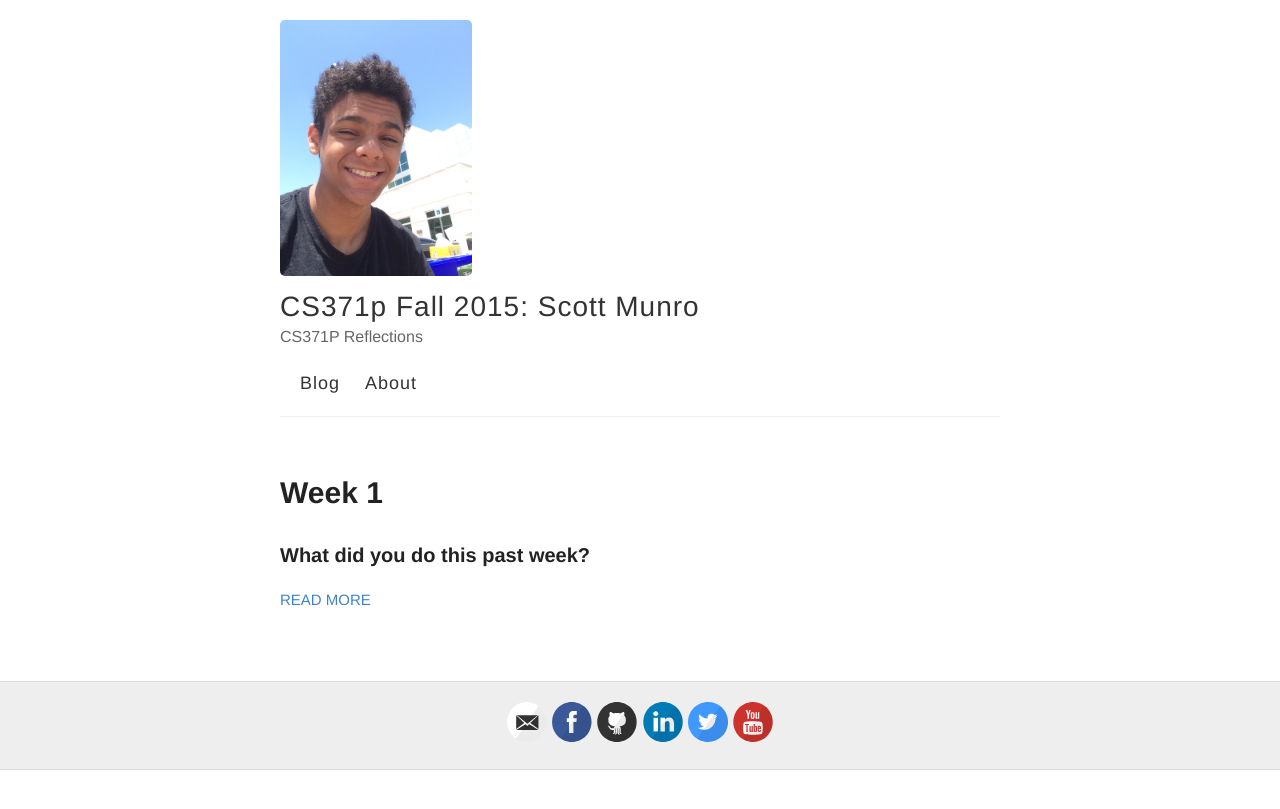
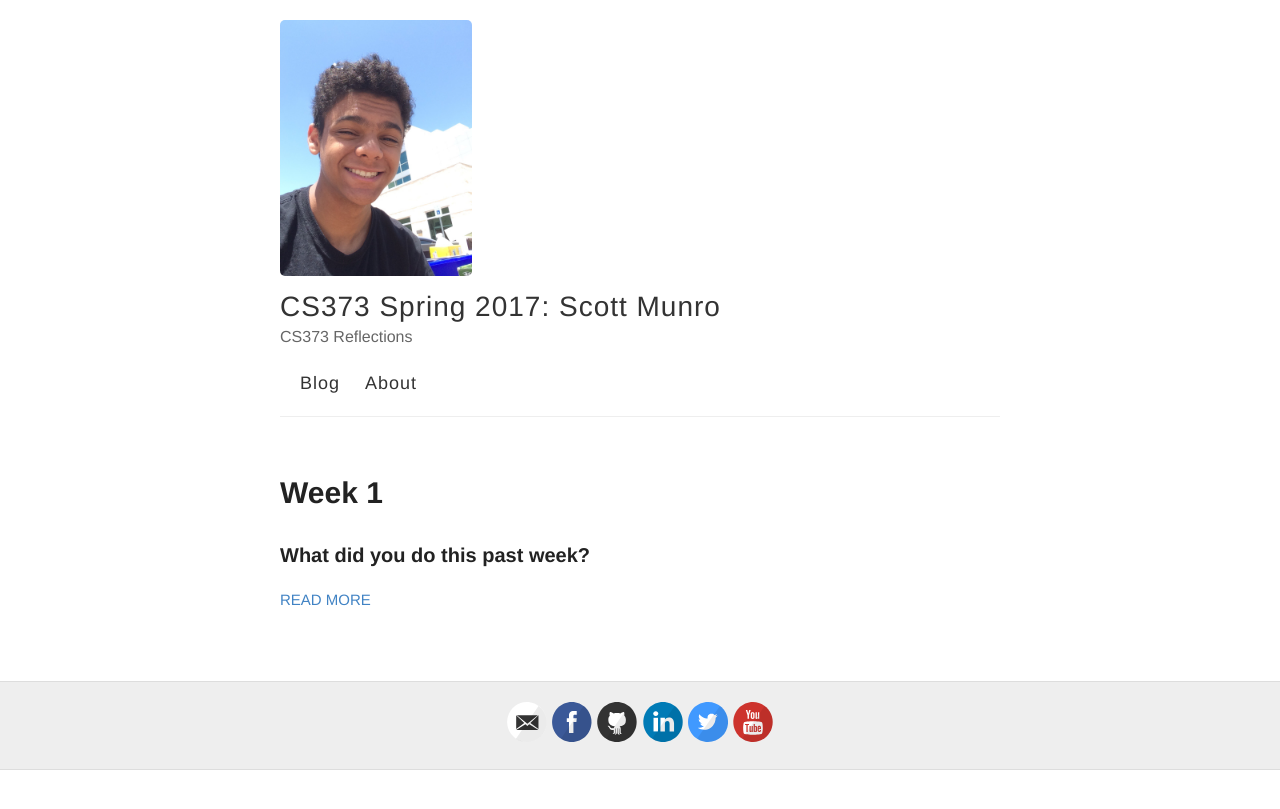
Before and after one commit to scottnm/SWE-Blog, a Jekyll site: the page built from index.html, in a window 1280 px wide. Shown: the top 809 px of the page. Built offline with Jekyll 4.4.1, drawn with Linux system fonts in a browser that asks for light colours.

Commit message:
fixed redirect to OOP Blog issue

```diff
--- a/_config.yml
+++ b/_config.yml
@@ -3,13 +3,13 @@
 #
 
 # Name of your site (displayed in the header)
-name: "CS371p Fall 2015: Scott Munro"
+name: "CS373 Spring 2017: Scott Munro"
 
 # Short bio or description (displayed in the header)
-description: CS371P Reflections
+description: CS373 Reflections
 
 # URL of your avatar or profile pic (you could use your GitHub profile pic)
-avatar: https://scottnm.github.io/OOPBlog/images/headshot.jpg
+avatar: https://scottnm.github.io/SWE-Blog/images/headshot.jpg
 
 #
 # Flags below are optional
@@ -47,7 +47,7 @@ url: http://scottnm.github.io/
 # (http://yourusername.github.io/repository-name)
 # and NOT your User repository (http://yourusername.github.io)
 # then add in the baseurl here, like this: "/repository-name"
-baseurl: "/OOPBlog"
+baseurl: "/SWE-Blog"
 
 #
 # !! You don't need to change any of the configuration flags below !!
```
